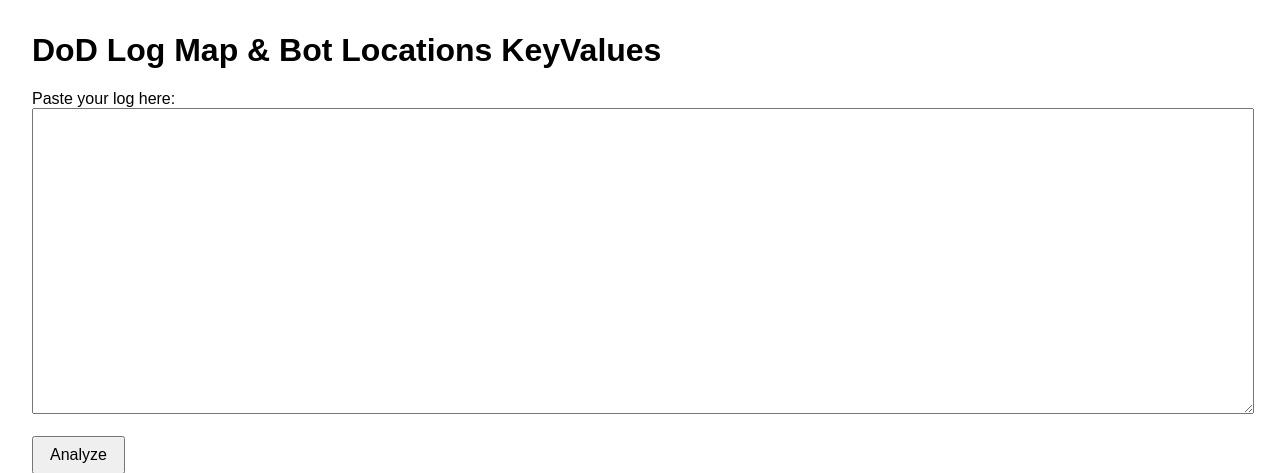
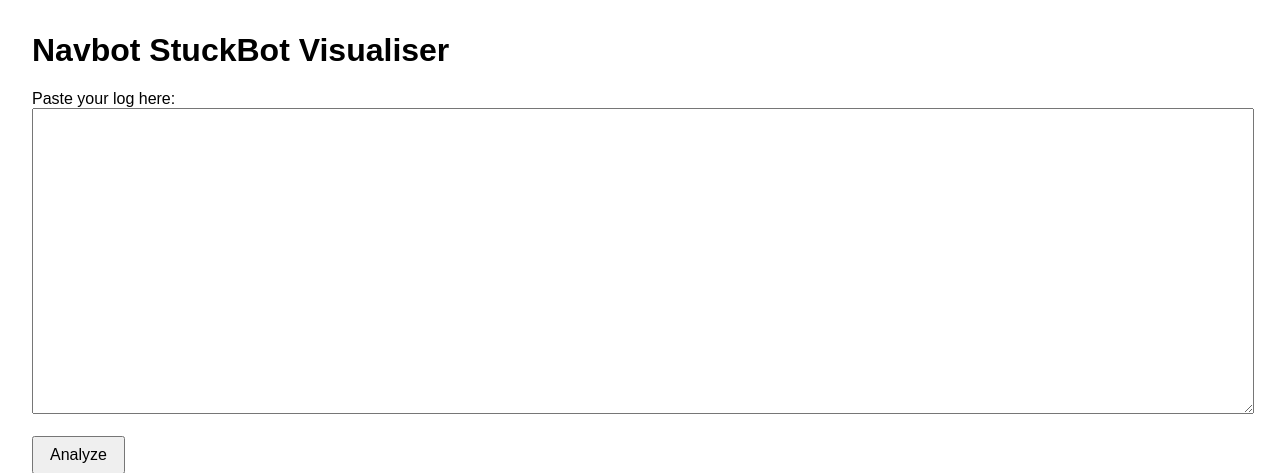
Before and after one commit to DNA-styx/Navbot-StuckBot-Visualiser, a PHP site: page / in a window 1280 px wide. Shown: the top 473 px of the page. Run offline with PHP 8.4, Linux system fonts and the light colour scheme.

Commit message:
🐞 fix:Keyvalue download fixed and a bit of branding

```diff
--- a/web/index.php
+++ b/web/index.php
@@ -1,26 +1,3 @@
-<!DOCTYPE html>
-<html lang="en">
-<head>
-    <meta charset="UTF-8">
-    <title>DoD Log Map & Bot Locations KeyValues</title>
-    <style>
-        body { font-family: Arial, sans-serif; margin: 2em; }
-        textarea { width: 100%; height: 300px; }
-        pre { background: #f4f4f4; padding: 1em; white-space: pre-wrap; }
-        button { padding: 0.5em 1em; font-size: 1em; }
-    </style>
-</head>
-<body>
-    <h1>DoD Log Map & Bot Locations KeyValues</h1>
-    <form method="post">
-        <label for="logText">Paste your log here:</label><br>
-        <textarea id="logText" name="logText"><?php echo isset($_POST['logText']) ? htmlspecialchars($_POST['logText']) : ''; ?></textarea><br><br>
-        <button type="submit" name="analyze">Analyze</button>
-        <?php if (!empty($_POST['logText'])): ?>
-            <button type="submit" name="download">Download KeyValues</button>
-        <?php endif; ?>
-    </form>
-
 <?php
 if ($_SERVER['REQUEST_METHOD'] === 'POST' && !empty($_POST['logText'])) {
     $logText = $_POST['logText'];
@@ -28,7 +5,7 @@ if ($_SERVER['REQUEST_METHOD'] === 'POST' && !empty($_POST['logText'])) {
 
     $output = [];
     $currentMap = '';
-    $mapKnown = false; // Only true after seeing [SM] Changed map to
+    $mapKnown = false;
 
     foreach ($lines as $line) {
         $line = trim($line);
@@ -42,7 +19,7 @@ if ($_SERVER['REQUEST_METHOD'] === 'POST' && !empty($_POST['logText'])) {
 
         // Server start / NavBot initialization messages
         if (preg_match('/\[NavBot\] (CBasePlayer::PlayerRunCommand hook enabled|Loaded bot difficulty profiles|Extension fully loaded|Registered \d+ natives)\./', $line)) {
-            $mapKnown = false; // ignore stuck messages until next map change
+            $mapKnown = false;
             continue;
         }
 
@@ -69,15 +46,41 @@ if ($_SERVER['REQUEST_METHOD'] === 'POST' && !empty($_POST['logText'])) {
     }
     $kvContent .= "}\n";
 
-    // Download file if requested
+    // If user clicked download, send headers and output file **before any HTML**
     if (isset($_POST['download'])) {
         header('Content-Type: text/plain');
         header('Content-Disposition: attachment; filename="locations.txt"');
         echo $kvContent;
-        exit;
+        exit; // important to stop further HTML output
     }
+}
+?>
+<!DOCTYPE html>
+<html lang="en">
+<head>
+    <meta charset="UTF-8">
+    <title>Navbot StuckBot Visualiser</title>
+    <style>
+        body { font-family: Arial, sans-serif; margin: 2em; }
+        textarea { width: 100%; height: 300px; }
+        pre { background: #f4f4f4; padding: 1em; white-space: pre-wrap; }
+        button { padding: 0.5em 1em; font-size: 1em; }
+    </style>
+</head>
+<body>
+    <h1>Navbot StuckBot Visualiser</h1>
+    <form method="post">
+        <label for="logText">Paste your log here:</label><br>
+        <textarea id="logText" name="logText"><?php echo isset($_POST['logText']) ? htmlspecialchars($_POST['logText']) : ''; ?></textarea><br><br>
+        <button type="submit" name="analyze">Analyze</button>
+        <?php if (!empty($_POST['logText'])): ?>
+            <button type="submit" name="download">Download KeyValues</button>
+        <?php endif; ?>
+    </form>
 
-    // Otherwise, display on screen
+<?php
+// Display output on screen if not downloading
+if (!empty($kvContent)) {
     echo "<h2>KeyValues Output</h2><pre>" . htmlspecialchars($kvContent) . "</pre>";
 }
 ?>
```
